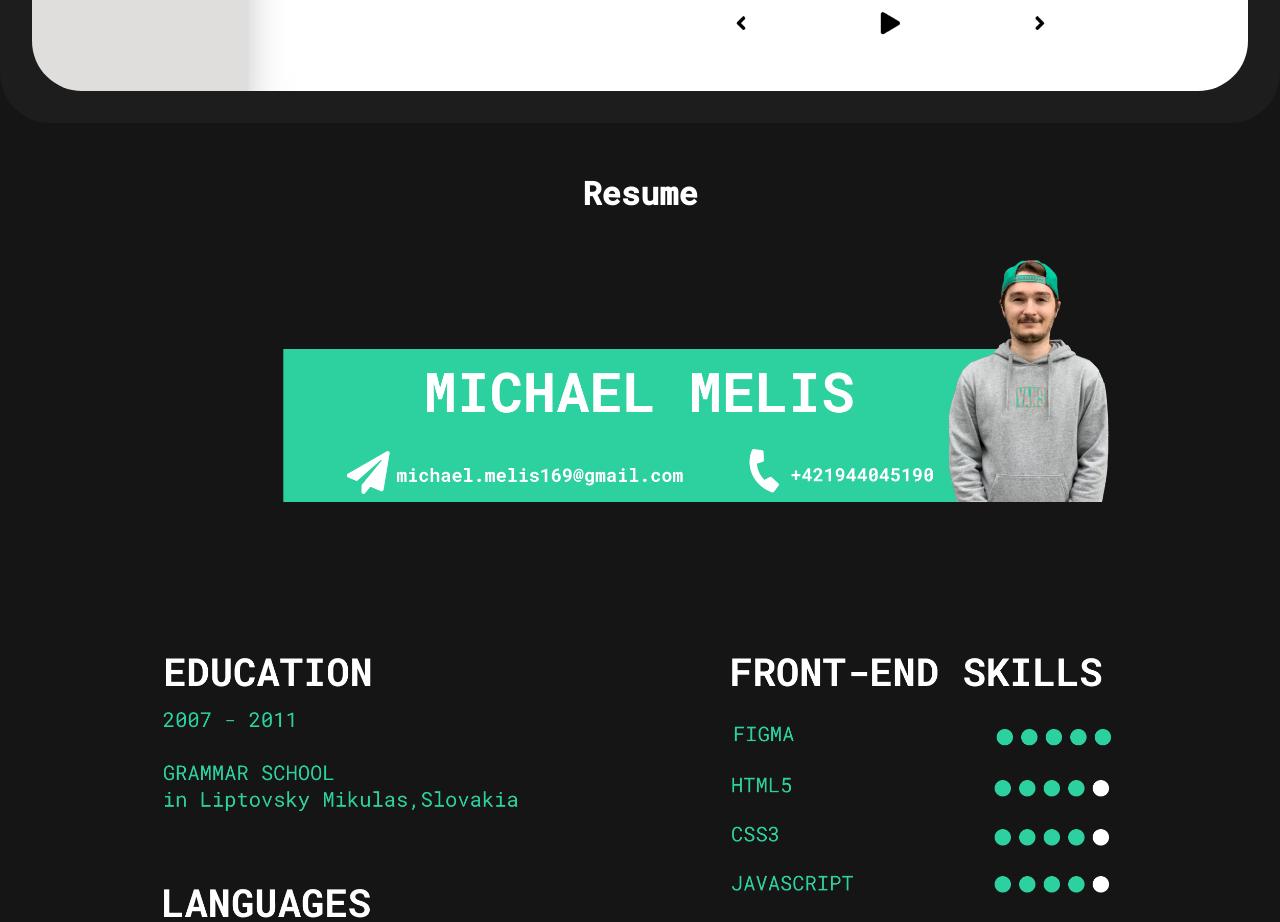
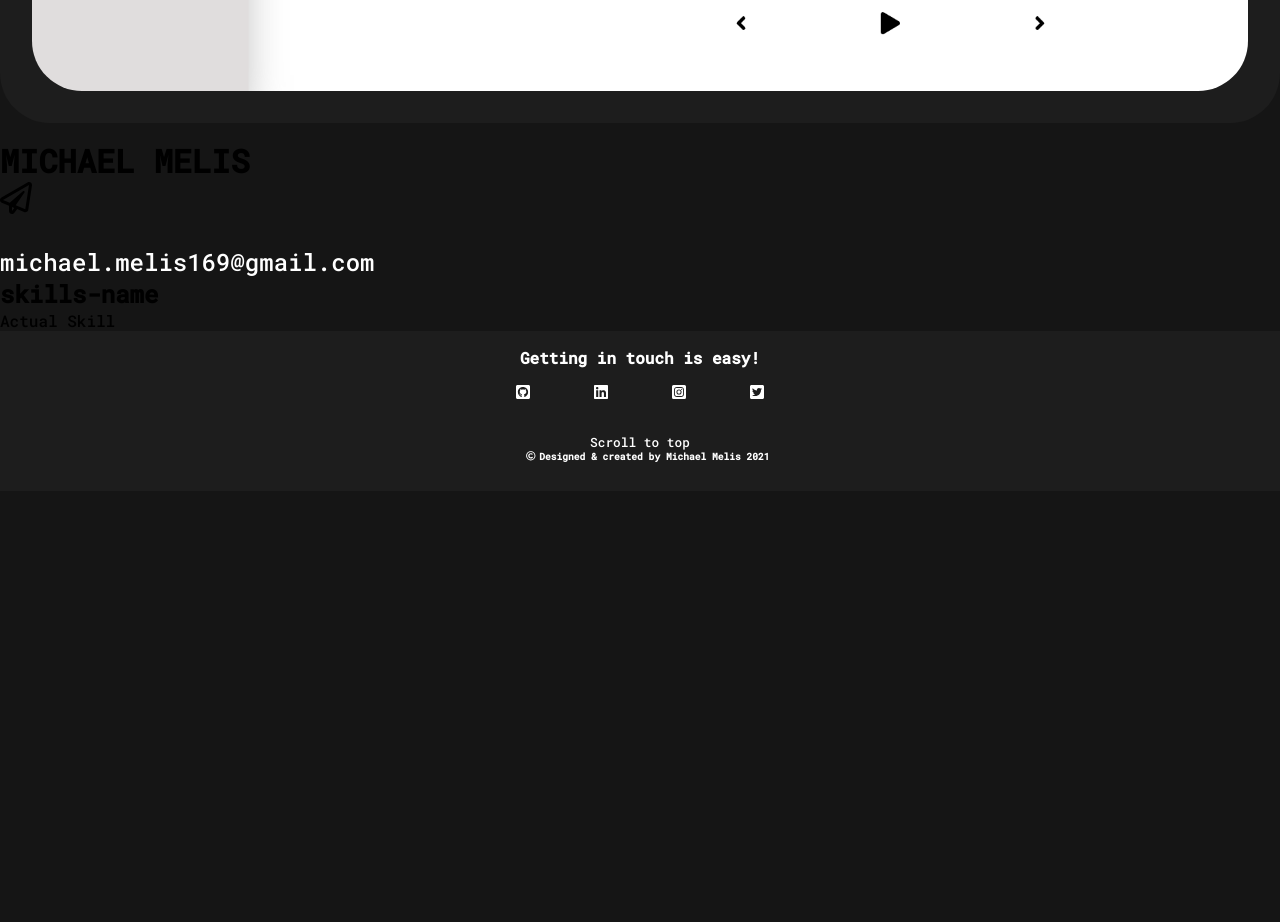
Before and after one commit to Michael-Melis/Michael-portfolio, a React (Create React App) app: page / in a window 1280 px wide. Shown: the part 2640-3562 px from the top of the page. After the commit the page ends 3131 px from the top, so only its background shows below. Built offline with nearby package versions, Linux system fonts and the light colour scheme.

Commit message:
feat: creating new component HeadResume for Resume section

```diff
--- /dev/null
+++ b/src/components/HeadResume.js
@@ -0,0 +1,21 @@
+import React from "react";
+import { FontAwesomeIcon } from "@fortawesome/react-fontawesome";
+import { faPaperPlane } from "@fortawesome/free-regular-svg-icons";
+import ButtonMailto from "./ButtonMailto";
+
+const HeadResume = () => {
+  return (
+    <div>
+      <h1>MICHAEL MELIS</h1>
+      <div>
+        <FontAwesomeIcon size="2x" icon={faPaperPlane} />
+        <ButtonMailto
+          label="michael.melis169@gmail.com"
+          mailto="mailto:michael.melis@gmail.com?subject=Let's build something together"
+        />
+      </div>
+    </div>
+  );
+};
+
+export default HeadResume;
--- a/src/pages/Resume.js
+++ b/src/pages/Resume.js
@@ -1,35 +1,16 @@
 import React from "react";
 import resume from "../img/cv.png";
 import styled from "styled-components";
+import HeadResume from "../components/HeadResume";
 
 const Resume = () => {
   return (
-    <StyledResume id="resume">
-      <h1>Resume</h1>
-      <img src={resume} alt="cv" />
-    </StyledResume>
+    <div id="resume">
+      <HeadResume />
+      <h2> skills-name</h2>
+      <p>Actual Skill</p>
+    </div>
   );
 };
-const StyledResume = styled.div`
-  display: flex;
-  flex-direction: column;
-  color: #fff;
-  align-items: center;
-  object-fit: cover;
 
-  margin: 5rem 10rem;
-  @media (max-width: 1300px) {
-    display: flex;
-    margin: 3rem 2rem;
-    img {
-      max-width: 100%;
-      height: auto;
-    }
-  }
-
-  img {
-    max-width: 100%;
-    height: auto;
-  }
-`;
 export default Resume;
```
